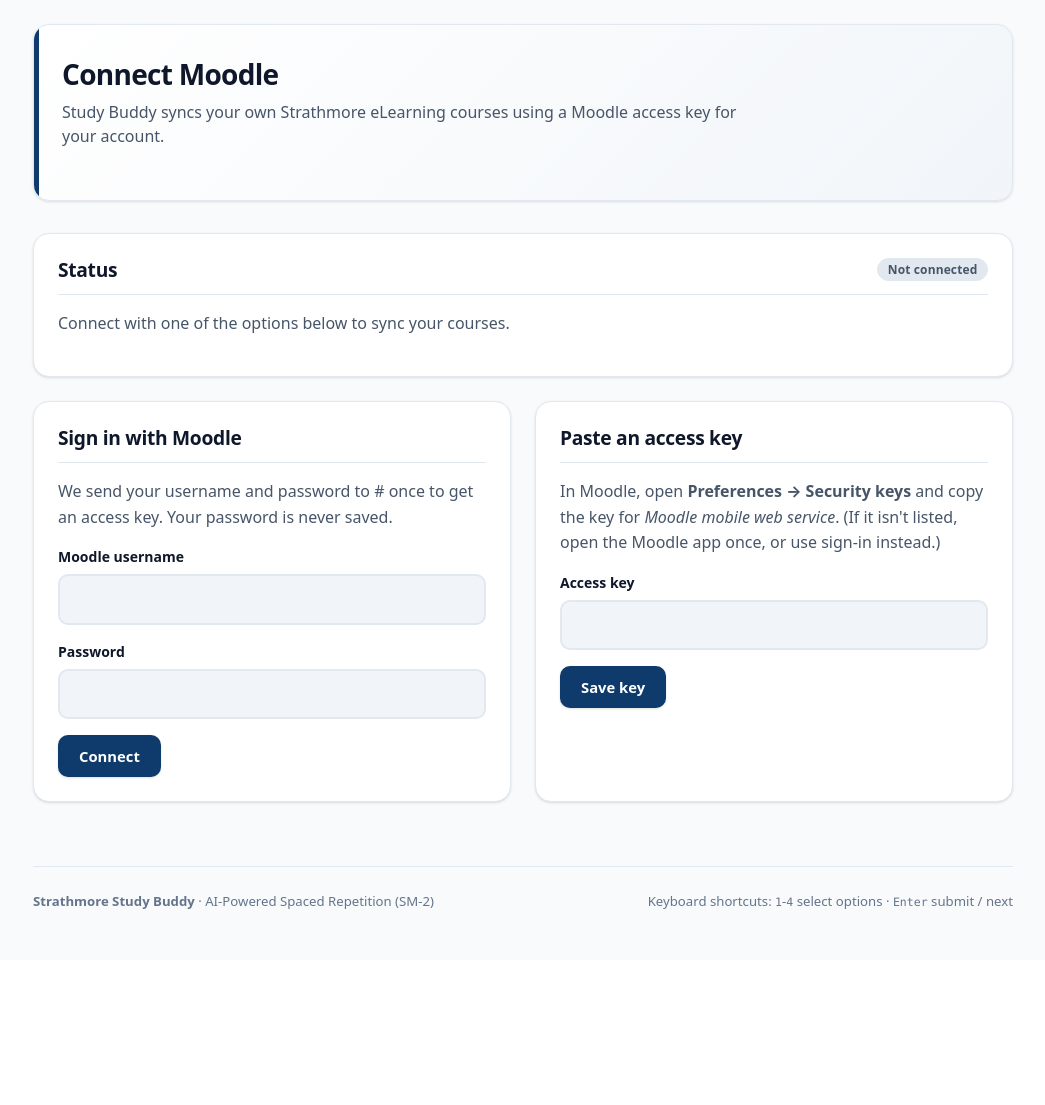
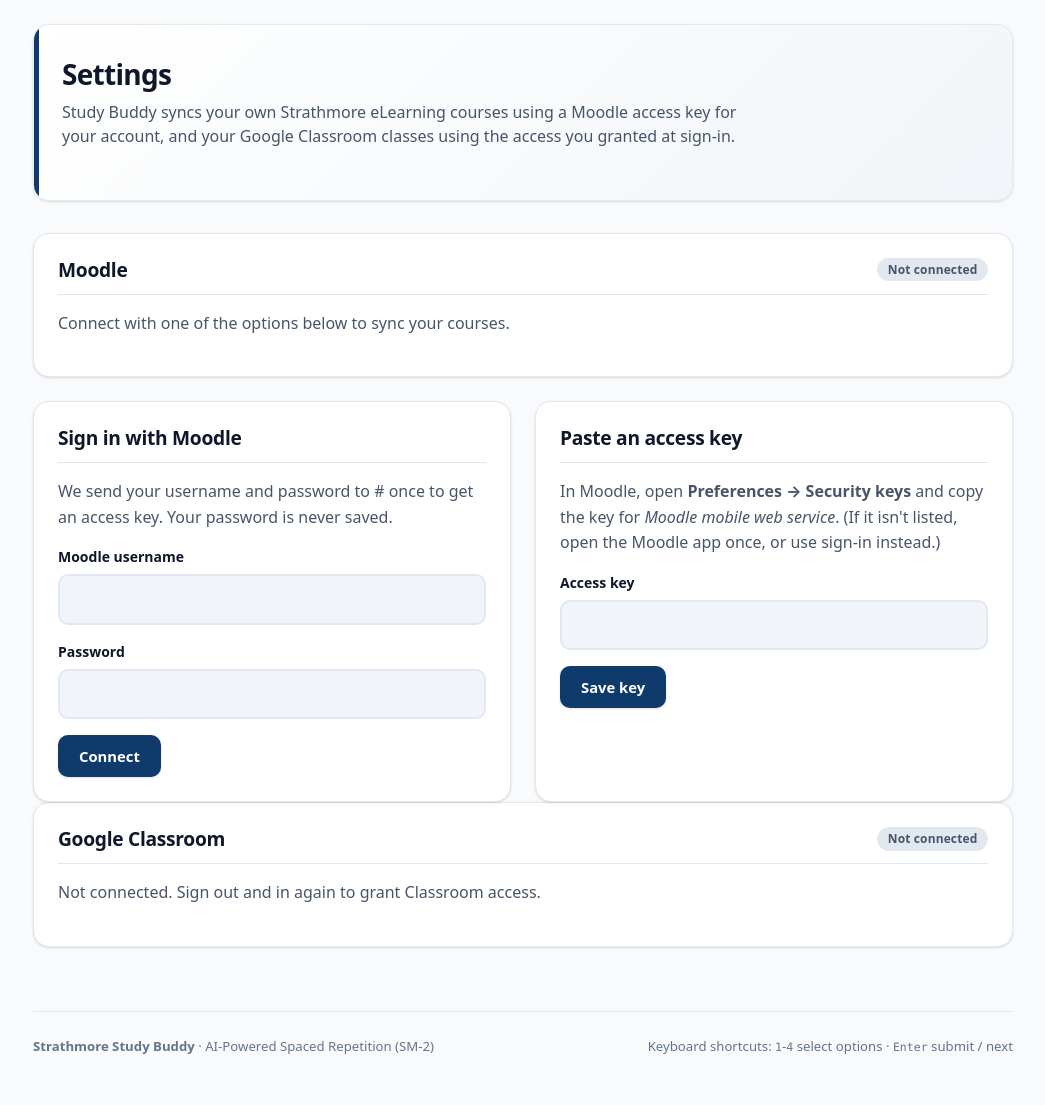
Before and after one commit to keanehatescoding/starthmore-study-buddy, a FastAPI app: template templates/settings.html in a window 1280 px wide. Shown: the part 64-1169 px from the top of the page, without its empty margins (117-1162 px from the left). Before the commit the page ends 973 px from the top, so only its background shows below. Run offline with FastAPI, Linux system fonts and the light colour scheme; the template is opened without the code that fills it: most values are stand-ins (such as "Sample title", 1, 10 or a date in 2020); parts of the project's set-up code (start-up, migrations or seed data) failed here and were passed over.

Commit message:
feat: HTML error pages, hardened 429/500, APP_BASE_URL OAuth redirect, Google revoke
- Pages outside /api render an HTML error page for 400/403/404/500
  (bad path params are a 400 page, not a 422 JSON dump); /api stays JSON.
- Security headers now wrap the rate limiter, so 429s carry them, and an
  unhandled exception is logged and rendered as the 500 page inside the
  headers middleware instead of Starlette's bare outer 500.
- The OAuth redirect_uri is APP_BASE_URL/auth/callback, not derived from
  the request's Host header.
- Settings (renamed from "Moodle" in the nav) gains a Google Classroom
  card with "Revoke Google access": revokes the grant at Google and
  always forgets the stored refresh token.
- Migration 0014 indexes assignments.topic_id.

Refs #33

Co-Authored-By: Claude Opus 5.5 <noreply@anthropic.com>

```diff
--- a/app/main.py
+++ b/app/main.py
@@ -5,11 +5,17 @@ from pathlib import Path
 from uuid import UUID
 
 from fastapi import Depends, FastAPI, HTTPException, Request
+from fastapi.exception_handlers import (
+    http_exception_handler,
+    request_validation_exception_handler,
+)
+from fastapi.exceptions import RequestValidationError
 from fastapi.responses import HTMLResponse, JSONResponse, PlainTextResponse, RedirectResponse
 from fastapi.staticfiles import StaticFiles
 from fastapi.templating import Jinja2Templates
 from sqlmodel import Session, func, select
 from starlette.concurrency import run_in_threadpool
+from starlette.exceptions import HTTPException as StarletteHTTPException
 from starlette.middleware.sessions import SessionMiddleware
 
 from app import auth as auth_mod
@@ -39,8 +45,37 @@ from app.security import RateLimitMiddleware, SecurityHeadersMiddleware, hit_tab
 from app.stats import compute_stats
 
 app = FastAPI(title="Strathmore Study Buddy")
-app.add_middleware(SecurityHeadersMiddleware)
+templates = Jinja2Templates(directory=str(Path(__file__).parent.parent / "templates"))
+
+ERROR_MESSAGES = {
+    400: ("Bad request", "That link or form wasn't quite right. Go back and try again."),
+    403: ("Not allowed", "This page may have been open too long. Reload it and try again."),
+    404: ("Not found", "We couldn't find that page. It may have been removed."),
+    500: ("Something went wrong", "That's on us, and it has been logged. Try again in a moment."),
+}
+
+
+def error_page(request: Request, status_code: int, headers: dict | None = None):
+    """The HTML error page for `status_code` (JSON under /api)."""
+    title, message = ERROR_MESSAGES.get(
+        status_code, ("Something went wrong", "Go back and try again."))
+    if request.url.path.startswith("/api"):
+        return JSONResponse({"detail": title}, status_code=status_code, headers=headers)
+    try:
+        return templates.TemplateResponse(
+            request, "error.html",
+            {"status_code": status_code, "title": title, "message": message},
+            status_code=status_code, headers=headers,
+        )
+    except Exception:  # never let the error page itself fail
+        return PlainTextResponse(title, status_code=status_code, headers=headers)
+
+
+# Middleware added last runs first: sessions, then security headers (so the
+# limiter's 429 and the 500 page carry them), then the rate limiter.
 app.add_middleware(RateLimitMiddleware)
+app.add_middleware(
+    SecurityHeadersMiddleware, error_response=lambda request: error_page(request, 500))
 app.add_middleware(
     SessionMiddleware,
     secret_key=settings.secret_key,
@@ -48,7 +83,6 @@ app.add_middleware(
     https_only=settings.session_secure_cookie,
     max_age=settings.session_max_age,
 )
-templates = Jinja2Templates(directory=str(Path(__file__).parent.parent / "templates"))
 static_dir = Path(__file__).parent.parent / "static"
 static_dir.mkdir(exist_ok=True)
 app.mount("/static", StaticFiles(directory=str(static_dir)), name="static")
@@ -139,6 +173,21 @@ async def unauthorized(request: Request, exc: HTTPException):
     return _login_redirect(request)
 
 
+@app.exception_handler(StarletteHTTPException)
+async def http_error(request: Request, exc: StarletteHTTPException):
+    if request.url.path.startswith("/api"):
+        return await http_exception_handler(request, exc)
+    return error_page(request, exc.status_code, getattr(exc, "headers", None))
+
+
+@app.exception_handler(RequestValidationError)
+async def invalid_request(request: Request, exc: RequestValidationError):
+    # e.g. /courses/not-a-uuid: a bad link, not a 422 JSON dump
+    if request.url.path.startswith("/api"):
+        return await request_validation_exception_handler(request, exc)
+    return error_page(request, 400)
+
+
 @app.get("/health")
 def health(session: Session = Depends(get_session)):
     # Platform restart decisions use this: verify Postgres is actually reachable.
@@ -163,11 +212,18 @@ def login_page(request: Request):
 def login_google(request: Request):
     state = auth_mod.new_state()
     request.session["oauth_state"] = state
-    redirect_uri = str(request.url_for("auth_callback"))
+    redirect_uri = oauth_redirect_uri()
     return RedirectResponse(
         auth_mod.login_url(settings.google_client_id, redirect_uri, state),
         status_code=303,
     )
+
+
+def oauth_redirect_uri() -> str:
+    """The callback registered with Google, from APP_BASE_URL rather than the
+    request's Host header: a proxy that rewrites Host (or an attacker-chosen
+    Host) can't change where Google sends the code."""
+    return settings.app_base_url.rstrip("/") + "/auth/callback"
 
 
 def _login_failed(request: Request, text: str, status_code: int = 303):
@@ -186,7 +242,7 @@ def auth_callback(
         return _login_failed(request, "Google sign-in was cancelled. Try again when you're ready.")
     if not code or not expected_state or state != expected_state:
         return _login_failed(request, "That sign-in link expired. Please sign in again.")
-    redirect_uri = str(request.url_for("auth_callback"))
+    redirect_uri = oauth_redirect_uri()
     try:
         tokens = auth_mod.exchange_code(
             settings.google_client_id, settings.google_client_secret, code, redirect_uri
@@ -517,6 +573,7 @@ def moodle_settings(
     from app.moodle_tokens import decrypt_token, token_for
 
     own = decrypt_token(user.moodle_token) is not None
+    google_own = auth_mod.refresh_token_for(user) is not None
     return templates.TemplateResponse(
         request,
         "settings.html",
@@ -524,6 +581,9 @@ def moodle_settings(
             "connected": own,
             "shared": not own and token_for(user) is not None,
             "stale": bool(user.moodle_token) and not own,
+            "google_connected": google_own,
+            "google_shared": not google_own and auth_mod.classroom_token_for(user) is not None,
+            "google_stale": bool(user.google_refresh_token) and not google_own,
             "moodle_url": settings.moodle_base_url,
             "flash": request.session.pop("flash", None),
             "csrf_token": csrf_token(request),
@@ -638,3 +698,19 @@ async def moodle_disconnect(
     _flash(request, "success",
            "Disconnected. Already-synced courses stay; new material won't sync.")
     return RedirectResponse("/settings/moodle", status_code=303)
+
+
+@app.post("/settings/google/disconnect")
+async def google_disconnect(
+    request: Request,
+    session: Session = Depends(get_session),
+    user: User = Depends(current_user),
+):
+    await checked_form(request)
+    if await run_in_threadpool(auth_mod.revoke_google_access, session, user):
+        _flash(request, "success", "Google access revoked. Already-synced Classroom "
+               "courses stay; sign in again to reconnect.")
+    else:
+        _flash(request, "error", "We've deleted your Google key, but couldn't reach Google "
+               "to revoke it. Remove Study Buddy at myaccount.google.com/permissions.")
+    return RedirectResponse("/settings/moodle", status_code=303)
--- a/app/models.py
+++ b/app/models.py
@@ -85,7 +85,7 @@ class Assignment(SQLModel, table=True):
 
     id: uuid.UUID = Field(default_factory=uuid.uuid4, primary_key=True)
     course_id: uuid.UUID = Field(foreign_key="courses.id", index=True)
-    topic_id: Optional[uuid.UUID] = Field(default=None, foreign_key="topics.id")
+    topic_id: Optional[uuid.UUID] = Field(default=None, foreign_key="topics.id", index=True)
     source: str = Field(default="moodle")
     source_id: str = Field(index=True)
     title: str
--- a/templates/base.html
+++ b/templates/base.html
@@ -58,7 +58,7 @@
             <path d="M10 13a5 5 0 0 0 7.54.54l3-3a5 5 0 0 0-7.07-7.07l-1.72 1.71"/>
             <path d="M14 11a5 5 0 0 0-7.54-.54l-3 3a5 5 0 0 0 7.07 7.07l1.71-1.71"/>
           </svg>
-          Moodle
+          Settings
         </a>
         {% endif %}
 
--- a/templates/settings.html
+++ b/templates/settings.html
@@ -1,12 +1,40 @@
 {% extends "base.html" %}
-{% block title %}Moodle — Strathmore Study Buddy{% endblock %}
+{% block title %}Settings — Strathmore Study Buddy
+<div class="card settings-card">
+  <div class="card-header">
+    <h2 class="card-title">Google Classroom</h2>
+    {% if google_connected %}
+      <span class="badge status-ok">Connected</span>
+    {% else %}
+      <span class="badge status-off">Not connected</span>
+    {% endif %}
+  </div>
+  {% if google_connected %}
+    <p class="settings-text">
+      Your Google key is stored encrypted and lets Study Buddy read your Classroom classes and their Drive files.
+      Revoking it stops Classroom syncs; signing in again reconnects.
+    </p>
+    <form method="post" action="/settings/google/disconnect">
+      <input type="hidden" name="csrf_token" value="{{ csrf_token }}">
+      <button type="submit" class="btn btn-sm btn-outline">Revoke Google access</button>
+    </form>
+  {% elif google_shared %}
+    <p class="settings-text">You're using the app's shared Google key. Sign out and in again to connect your own.</p>
+  {% elif google_stale %}
+    <p class="settings-text">Your saved Google key can't be read any more. Sign out and in again to reconnect.</p>
+  {% else %}
+    <p class="settings-text">Not connected. Sign out and in again to grant Classroom access.</p>
+  {% endif %}
+</div>
+{% endblock %}
 
 {% block body %}
 <section class="page-hero">
   <div class="hero-content">
-    <h1 class="hero-title">Connect Moodle</h1>
+    <h1 class="hero-title">Settings</h1>
     <p class="hero-subtitle">
-      Study Buddy syncs your own Strathmore eLearning courses using a Moodle access key for your account.
+      Study Buddy syncs your own Strathmore eLearning courses using a Moodle access key for your account,
+      and your Google Classroom classes using the access you granted at sign-in.
     </p>
   </div>
 </section>
@@ -17,7 +45,7 @@
 
 <div class="card settings-card">
   <div class="card-header">
-    <h2 class="card-title">Status</h2>
+    <h2 class="card-title">Moodle</h2>
     {% if connected %}
       <span class="badge status-ok">Connected</span>
     {% else %}
@@ -70,4 +98,31 @@
     </form>
   </div>
 </div>
+
+<div class="card settings-card">
+  <div class="card-header">
+    <h2 class="card-title">Google Classroom</h2>
+    {% if google_connected %}
+      <span class="badge status-ok">Connected</span>
+    {% else %}
+      <span class="badge status-off">Not connected</span>
+    {% endif %}
+  </div>
+  {% if google_connected %}
+    <p class="settings-text">
+      Your Google key is stored encrypted and lets Study Buddy read your Classroom classes and their Drive files.
+      Revoking it stops Classroom syncs; signing in again reconnects.
+    </p>
+    <form method="post" action="/settings/google/disconnect">
+      <input type="hidden" name="csrf_token" value="{{ csrf_token }}">
+      <button type="submit" class="btn btn-sm btn-outline">Revoke Google access</button>
+    </form>
+  {% elif google_shared %}
+    <p class="settings-text">You're using the app's shared Google key. Sign out and in again to connect your own.</p>
+  {% elif google_stale %}
+    <p class="settings-text">Your saved Google key can't be read any more. Sign out and in again to reconnect.</p>
+  {% else %}
+    <p class="settings-text">Not connected. Sign out and in again to grant Classroom access.</p>
+  {% endif %}
+</div>
 {% endblock %}
```
Also changed, not shown: DEPLOY.md (+5 -4 lines), alembic/versions/0014_assignment_topic_index.py (added, +20 -0 lines), app/auth.py (+30 -0 lines), app/security.py (+34 -13 lines), templates/error.html (added, +16 -0 lines), tests/test_auth.py (+102 -0 lines), tests/test_security.py (+61 -0 lines), README.md.
